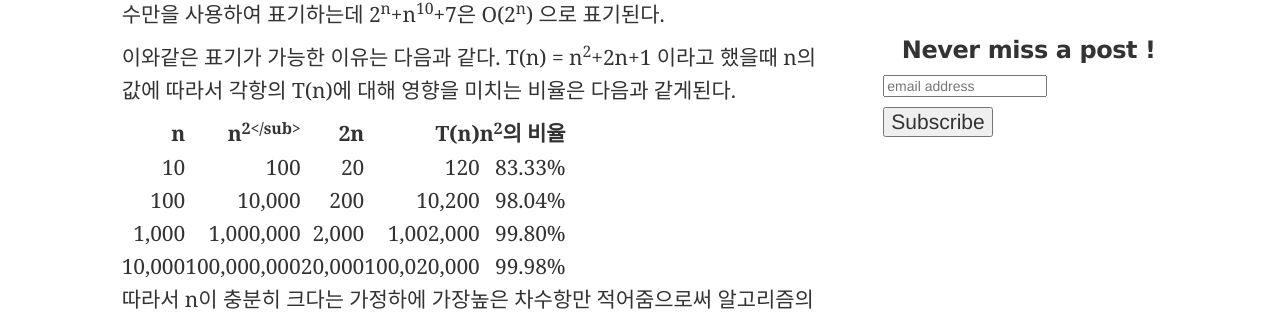
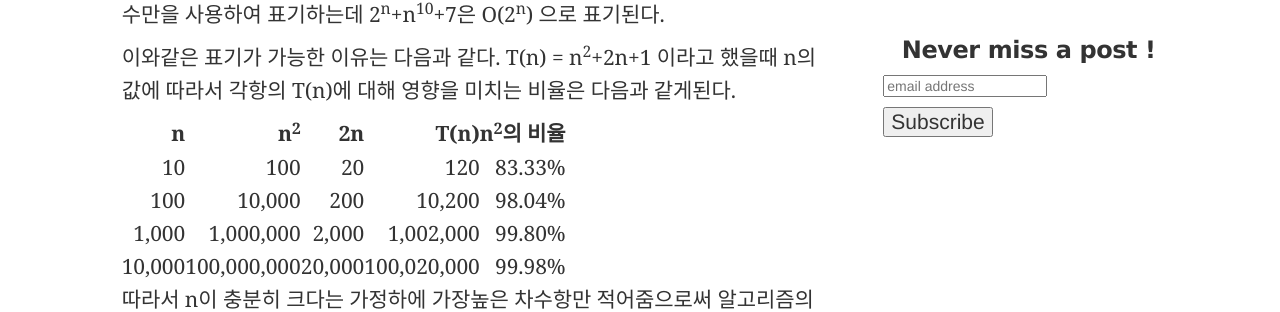
Before and after one commit to machme/machme.github.io, a Jekyll site: the page built from _posts/2018-03-29-asymptotic_notation.md, in a window 1280 px wide and 900 px high. Shown: the part 429-741 px from the top of the window. Built offline with Jekyll 4.4.1, drawn with Linux system fonts in a browser that asks for light colours; comment, search, counter and statistics services are not loaded.

Commit message:
Update 2018-03-29-asymptotic_notation.md

```diff
--- a/_posts/2018-03-29-asymptotic_notation.md
+++ b/_posts/2018-03-29-asymptotic_notation.md
@@ -25,7 +25,7 @@ n! > k<sup>n</sup> > n<sup>k</sup> > nlogn > n > logn >1
 T(n) = n<sup>2</sup>+2n+1 이라고 했을때
 n의 값에 따라서 각항의 T(n)에 대해 영향을 미치는 비율은 다음과 같게된다.
 
-| n | n<sup>2</sub> | 2n | T(n) | n<sup>2</sup>의 비율 |
+| n | n<sup>2</sup> | 2n | T(n) | n<sup>2</sup>의 비율 |
 |---:|---:|---:|---:|---:|
 | 10 | 100 | 20 | 120 | 83.33% |
 | 100 | 10,000 | 200 | 10,200 | 98.04% |
```
